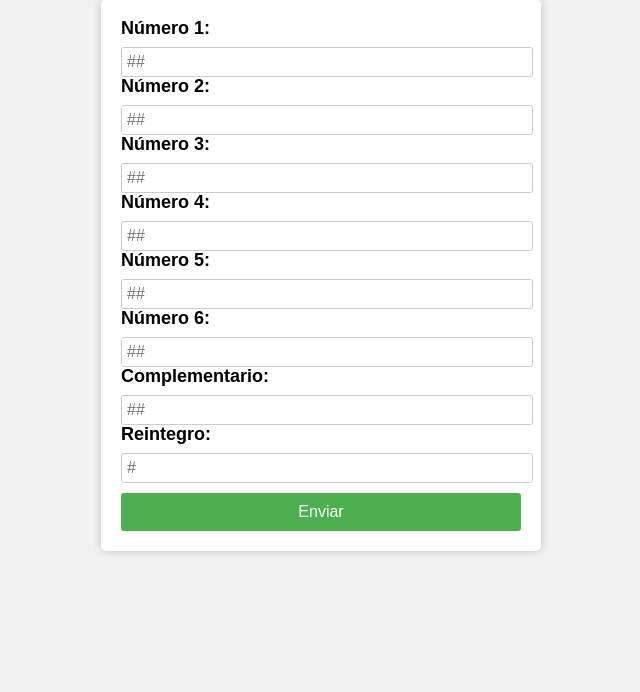
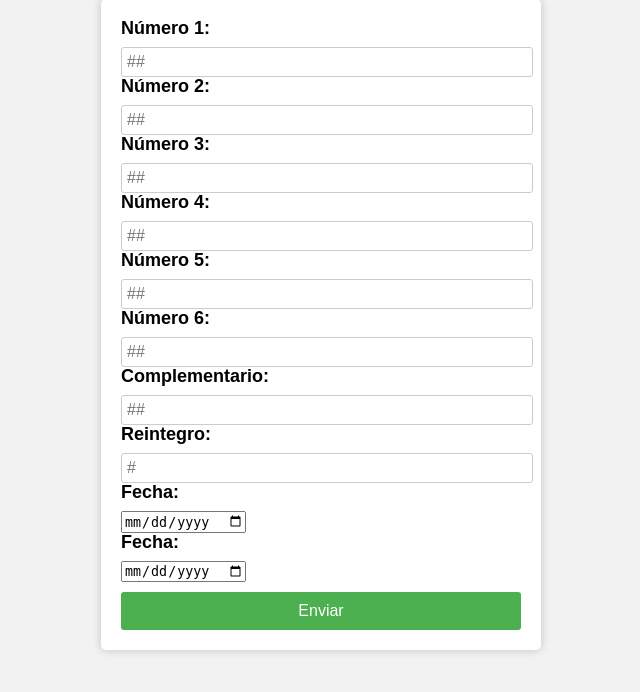
Before and after one commit to PhantomBCN/SorteosPrimitiva, a Flask app: page / in a window 1280 px wide. Shown: the part 74-766 px from the top of the page, without its empty margins (319-959 px from the left). Run offline with Flask 2, Linux system fonts and the light colour scheme.

Commit message:
Se incluye la posibilidad de filtro por fechas

```diff
--- a/app.py
+++ b/app.py
@@ -2,10 +2,15 @@ import pandas as pd
 import matplotlib.pyplot as plt
 from flask import Flask, render_template, request
 import premios_combinacion
+import datetime
+
 
 df_resultados = pd.read_csv('SorteosPrimitiva_SinJOKER_CSV.csv', sep=';', header=None,
                 names=['Fecha', 'N1', 'N2', 'N3', 'N4', 'N5', 'N6', 'Complementario', 'Reintegro','Tot_Sorteos'],
                 dtype=str, parse_dates=['Fecha'], dayfirst=True)
+
+df_resultados = df_resultados.sort_values('Fecha')
+
 
 app = Flask(__name__) # Sensitive: CSRFProtect is missing
 
@@ -23,12 +28,23 @@ def procesar():
     num6 = request.form['num6']
     complementario = request.form['complementario']
     reintegro = request.form['reintegro']
+    fecha_ini = request.form['fecha_ini']
+    fecha_fin = request.form['fecha_fin']
+
+    if fecha_ini == "":
+        fecha_ini= '1985-10-17'
+    if fecha_fin == "":
+        fecha_fin = datetime.date.today()
+
+    print(fecha_ini)
+    print(fecha_fin)
+
 
     dic_resultado={}
     dic_porcent = {}
     dic_parametros = {}
 
-    dic_resultado = premios_combinacion.comprobar_resultados(df_resultados, num1, num2, num3, num4, num5, num6, complementario, reintegro)
+    dic_resultado = premios_combinacion.comprobar_resultados(df_resultados, num1, num2, num3, num4, num5, num6, complementario, reintegro, fecha_ini, fecha_fin)
     dic_porcent = {'0': str(round((100*dic_resultado['0'])/dic_resultado['Tot_Sorteos'],2))+"%",
                    '1': str(round((100*dic_resultado['1'])/dic_resultado['Tot_Sorteos'],2))+"%",
                    '2': str(round((100*dic_resultado['2'])/dic_resultado['Tot_Sorteos'],2))+"%",
--- a/templates/formulario.html
+++ b/templates/formulario.html
@@ -24,6 +24,10 @@
 		<input type="number" name="complementario" min="1" max="49" required title="Intoruzca el numero complementario" placeholder="##"><br>
 		<label for="reintegro">Reintegro:</label>
 		<input type="number" name="reintegro" min="0" max="9" required title="Intoruzca el numero del reintegro" placeholder="#"><br>
+		<label for="fecha_ini">Fecha:</label>
+		<input type="date" name="fecha_ini" min="1985-10-17" title="Fecha inicial"><br>
+		<label for="fecha_fin">Fecha:</label>
+		<input type="date" name="fecha_fin" title="Fecha Final"><br>
 		<input type="submit" value="Enviar">
 	</form>
 </body>
```
Also changed, not shown: premios_combinacion.py (+22 -16 lines), BAK/main.py (renamed from main.py), BAK/main2.py (renamed from main2.py), BAK/test.py (renamed from test.py).
